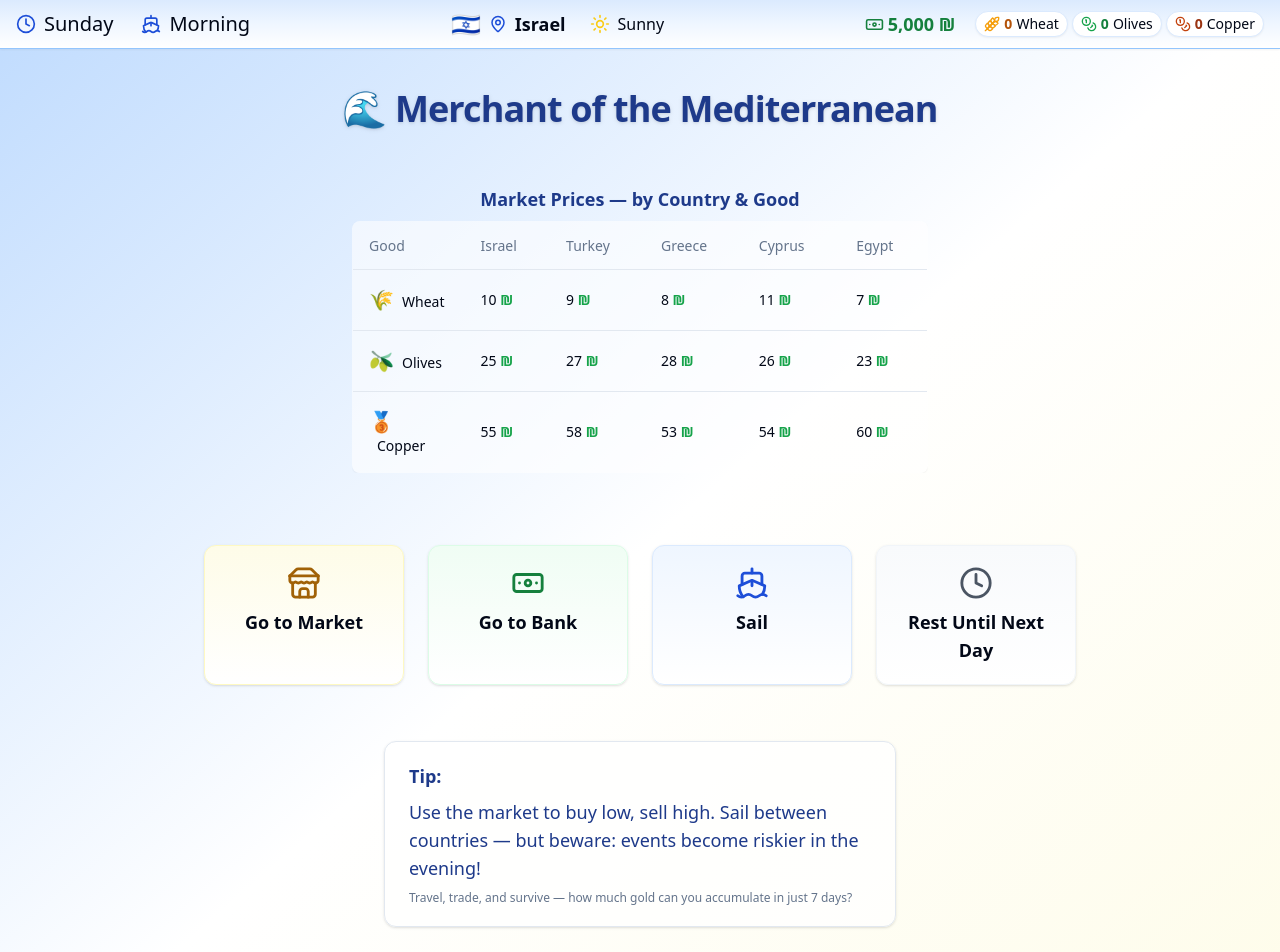
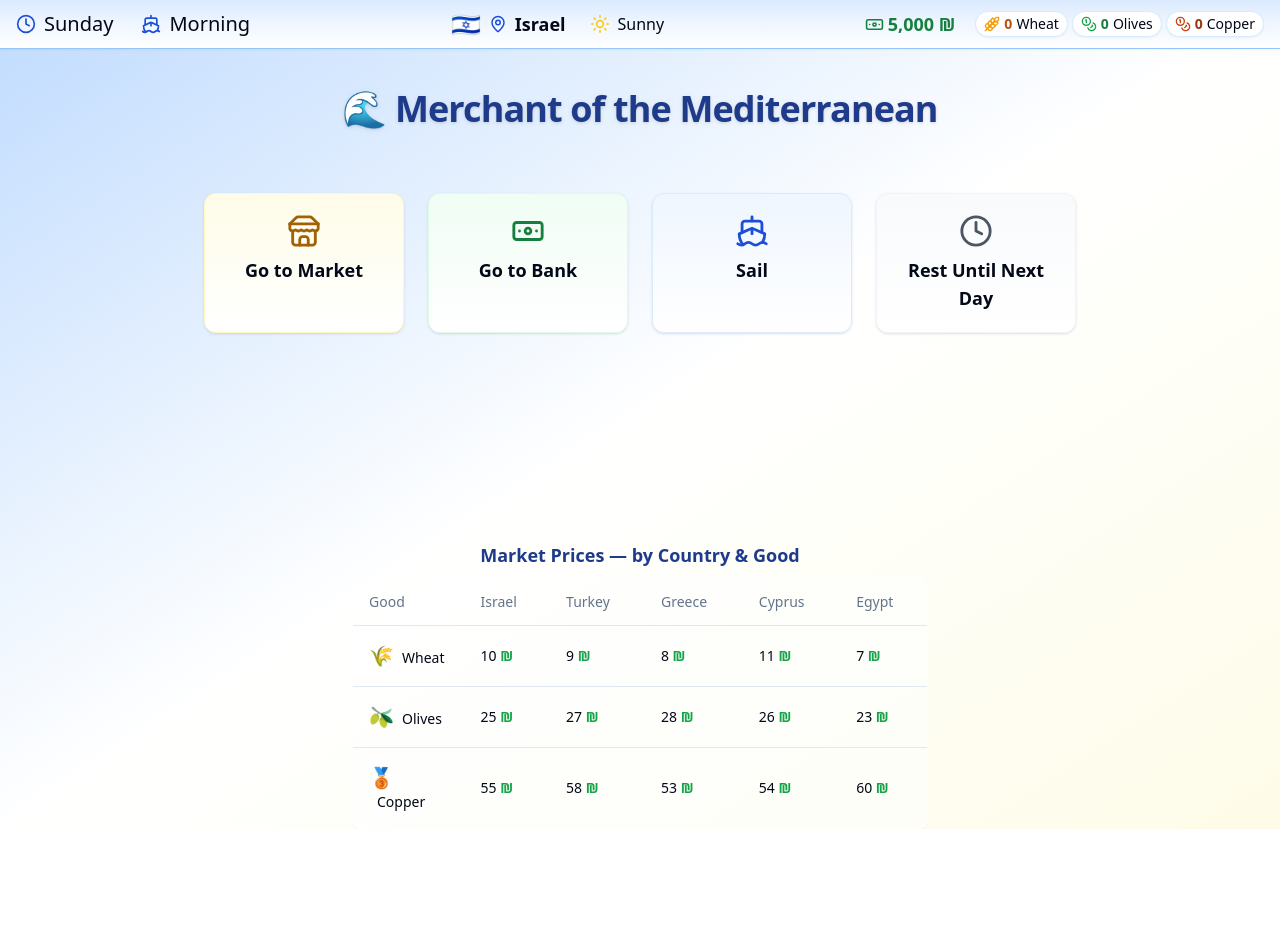
Before and after one commit to supox/mediterranean-market-voyage, a React (Vite) app: page / in a window 1280 px wide. Shown: the top 952 px of the page. After the commit the page ends 861 px from the top, so only its background shows below. Built offline with nearby package versions, Linux system fonts and the light colour scheme.

Commit message:
Refactor: Move prices table and remove tip
Move the prices table to the bottom of the page and remove the "Tip" section from the UI.

```diff
--- a/src/pages/Index.tsx
+++ b/src/pages/Index.tsx
@@ -1,3 +1,4 @@
+
 import GameHeader from "@/components/GameHeader";
 import ActionPanel from "@/components/ActionPanel";
 import MarketModal from "@/components/MarketModal";
@@ -61,7 +62,6 @@ const Index = () => {
         <h1 className="text-3xl md:text-4xl font-bold text-blue-900 mb-6 tracking-tight drop-shadow">
           🌊 Merchant of the Mediterranean
         </h1>
-        <PricesTable />
         {isGameOver ? (
           <GameOver balance={balance} cargo={cargo} onPlayAgain={resetGame} />
         ) : (
@@ -73,20 +73,11 @@ const Index = () => {
               onRest={handleRest}
               disabled={isGameOver}
             />
-            <div className="mt-14 w-full max-w-lg">
-              <div className="bg-white/80 border border-slate-200 rounded-xl shadow px-6 py-5 text-base md:text-lg text-blue-900 animate-fade-in">
-                <div className="mb-2 font-semibold">Tip:</div>
-                <div>
-                  Use the market to buy low, sell high. Sail between countries — but beware: events become riskier in the evening!
-                </div>
-                <div className="mt-2 text-xs text-muted-foreground">
-                  Travel, trade, and survive — how much gold can you accumulate in just 7 days?
-                </div>
-              </div>
-            </div>
+            {/* Removed the Tip section here */}
           </>
         )}
       </div>
+      <PricesTable />
       <MarketModal
         open={marketOpen}
         onClose={() => setMarketOpen(false)}
```
